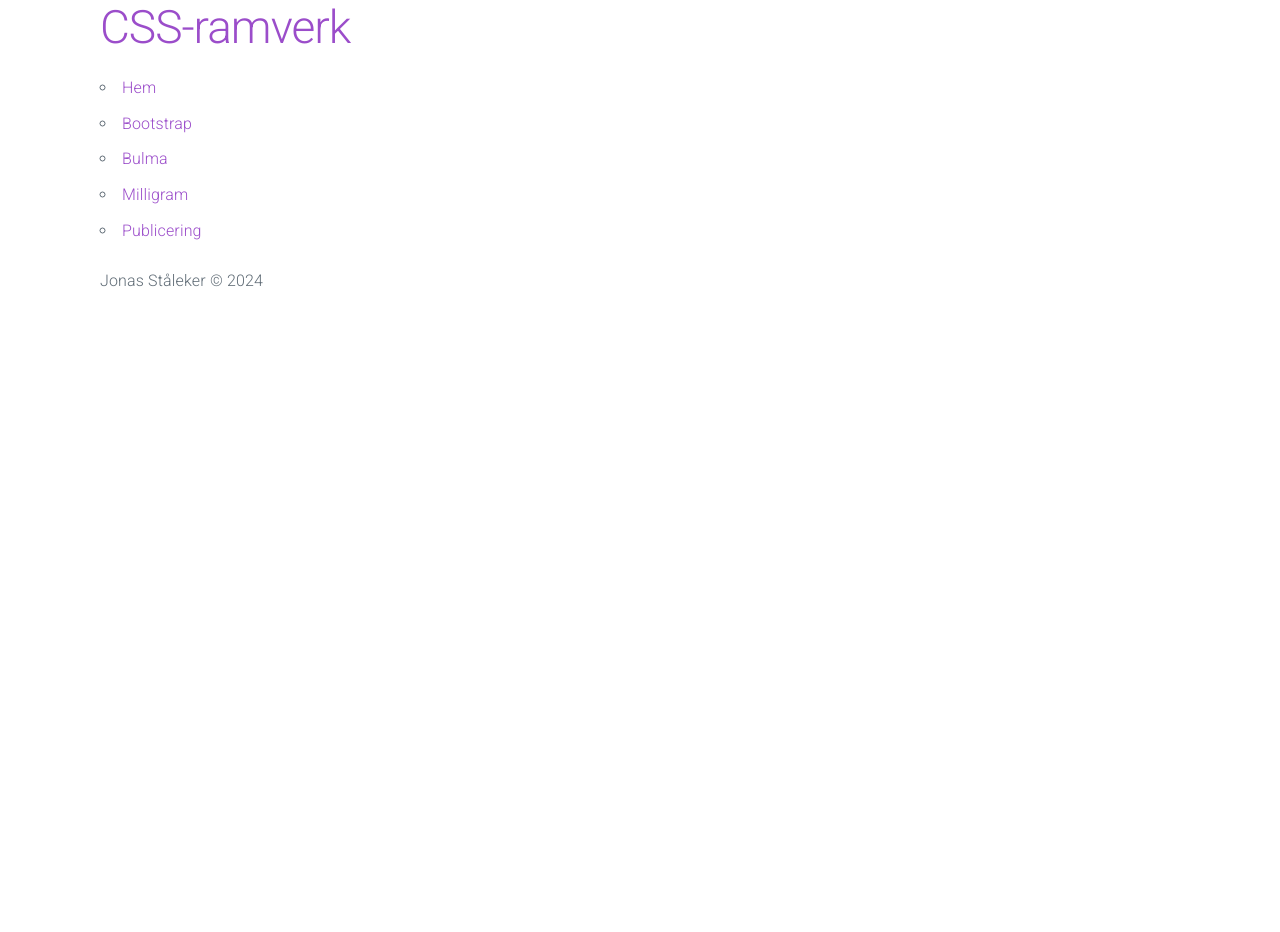
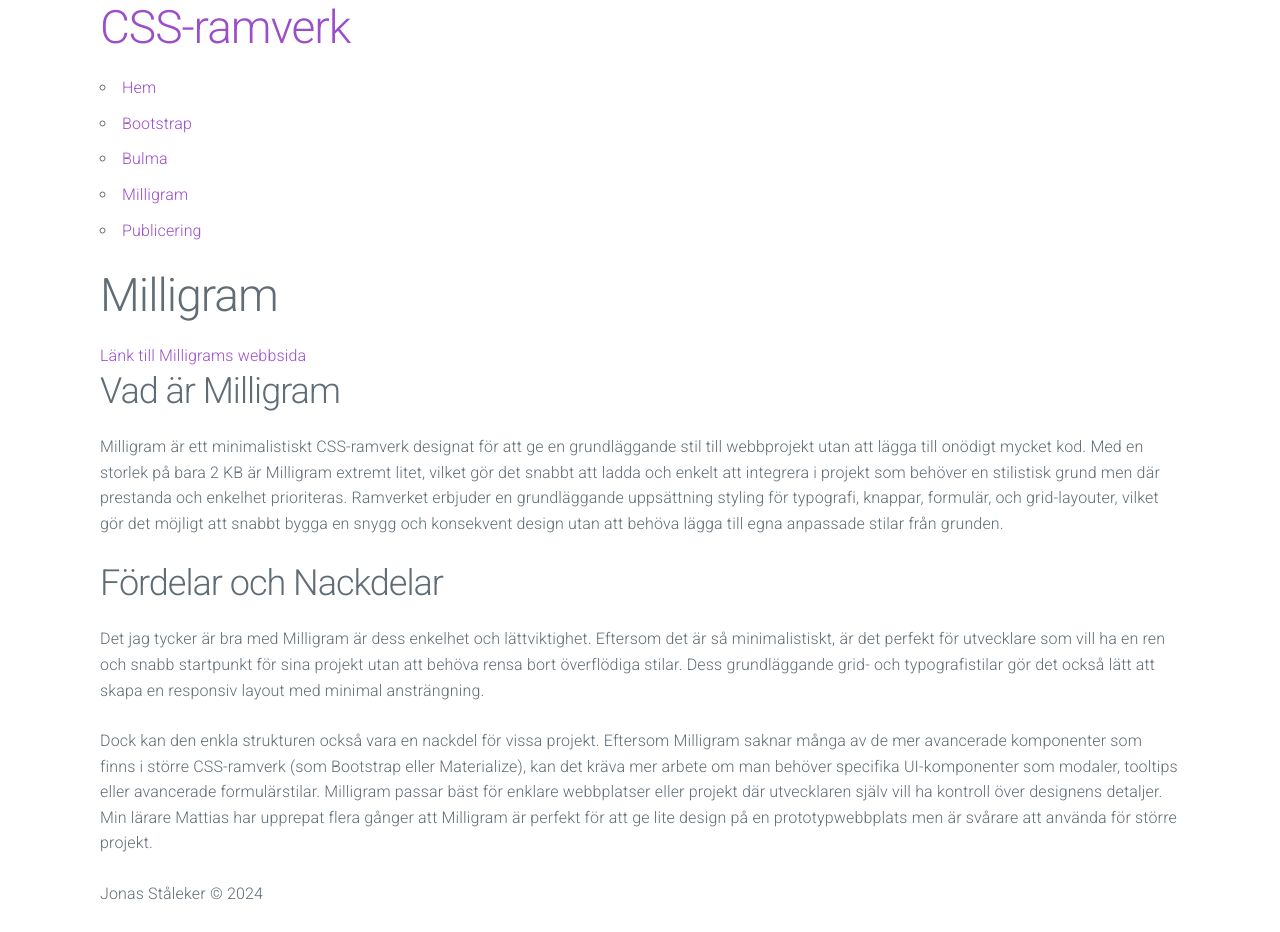
Before and after one commit to JoeSteeloak/CSS-ramverk, a website: page milligram.html in a window 1280 px wide. Before the commit the page ends 800 px from the top, so only its background shows below. Drawn offline with nearby package versions, Linux system fonts and the light colour scheme.

Commit message:
add text on milligram subpage

```diff
--- a/milligram.html
+++ b/milligram.html
@@ -1,13 +1,15 @@
 <!DOCTYPE html>
 <html lang="sv">
+
 <head>
     <meta charset="UTF-8">
     <meta name="viewport" content="width=device-width, initial-scale=1.0">
     <title>Document</title>
     <link rel="stylesheet" href="https://fonts.googleapis.com/css?family=Roboto:300,300italic,700,700italic">
-<link rel="stylesheet" href="https://cdnjs.cloudflare.com/ajax/libs/normalize/8.0.1/normalize.css">
-<link rel="stylesheet" href="https://cdnjs.cloudflare.com/ajax/libs/milligram/1.4.1/milligram.css">
+    <link rel="stylesheet" href="https://cdnjs.cloudflare.com/ajax/libs/normalize/8.0.1/normalize.css">
+    <link rel="stylesheet" href="https://cdnjs.cloudflare.com/ajax/libs/milligram/1.4.1/milligram.css">
 </head>
+
 <body>
     <div class="container">
         <header id="main-header" class="frontpage">
@@ -25,6 +27,29 @@
             </ul>
         </nav>
         <main>
+            <h1>Milligram</h1>
+            <a href="https://milligram.io/">Länk till Milligrams webbsida</a>
+            <h2>Vad är Milligram</h2>
+            <p>Milligram är ett minimalistiskt CSS-ramverk designat för att ge en grundläggande stil till webbprojekt
+                utan att lägga till onödigt mycket kod. Med en storlek på bara 2 KB är Milligram extremt litet, vilket
+                gör det snabbt att ladda och enkelt att integrera i projekt som behöver en stilistisk grund men där
+                prestanda och enkelhet prioriteras. Ramverket erbjuder en grundläggande uppsättning styling för
+                typografi, knappar, formulär, och grid-layouter, vilket gör det möjligt att snabbt bygga en snygg och
+                konsekvent design utan att behöva lägga till egna anpassade stilar från grunden.</p>
+            <h2>Fördelar och Nackdelar</h2>
+            <p>Det jag tycker är bra med Milligram är dess enkelhet och lättviktighet. Eftersom det är så
+                minimalistiskt, är det perfekt för utvecklare som vill ha en ren och snabb startpunkt för sina projekt
+                utan att behöva rensa bort överflödiga stilar. Dess grundläggande grid- och typografistilar gör det
+                också lätt att skapa en responsiv layout med minimal ansträngning.</p>
+            <p>Dock kan den enkla strukturen också vara en nackdel för vissa projekt. Eftersom Milligram saknar många av
+                de mer avancerade komponenter som finns i större CSS-ramverk (som Bootstrap eller Materialize), kan det
+                kräva mer arbete om man behöver specifika UI-komponenter som modaler, tooltips eller avancerade
+                formulärstilar. Milligram passar bäst för enklare webbplatser eller projekt där utvecklaren själv vill
+                ha kontroll över designens detaljer. Min lärare Mattias har upprepat flera gånger att Milligram är
+                perfekt för att ge lite design på en prototypwebbplats men är svårare att använda för större projekt.
+            </p>
+
+
 
         </main>
         <footer>
```
